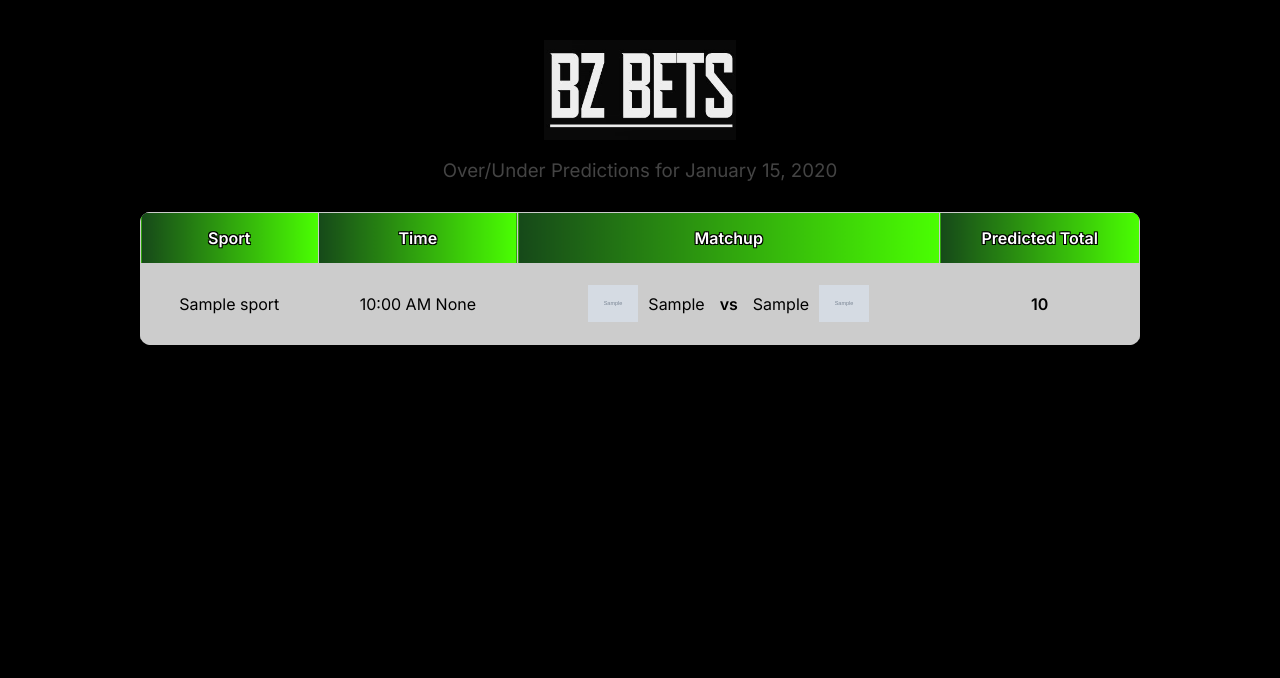
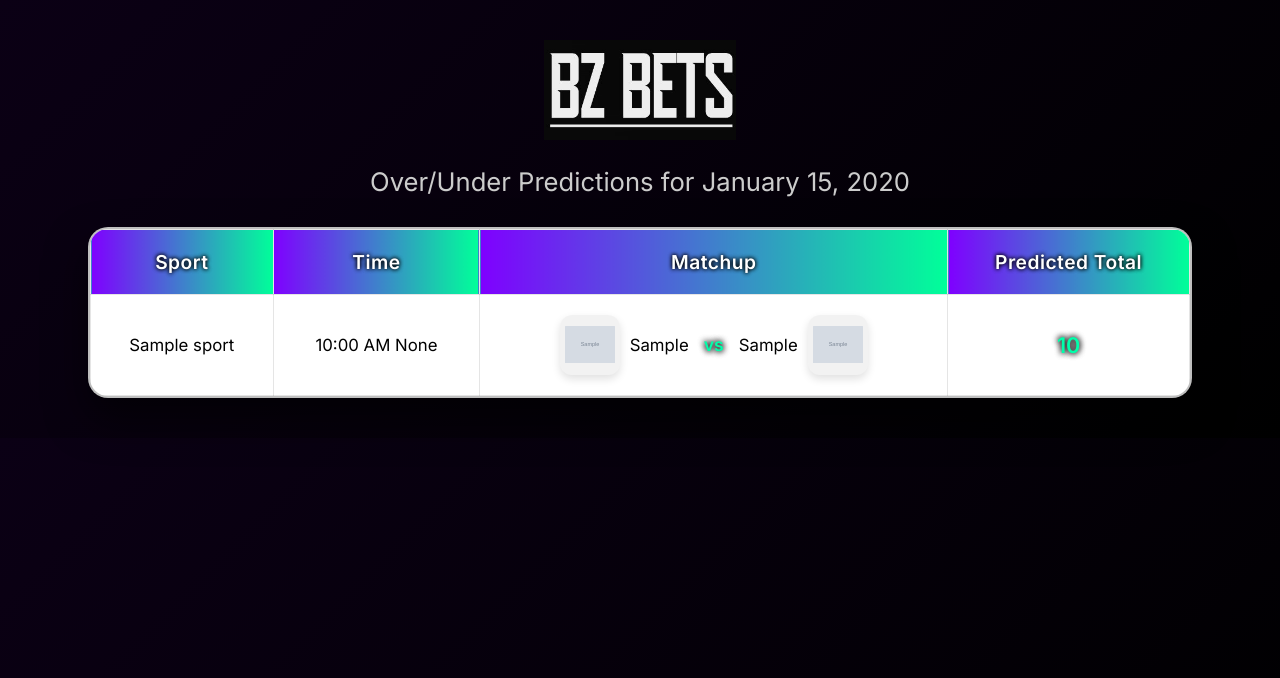
Before and after one commit to vzjavi/bzbetzpredictor, a Flask app: template templates/index.html in a window 1280 px wide. Shown: the top 678 px of the page. Run offline with Flask 3, Linux system fonts and the light colour scheme; the template is opened without the code that fills it: most values are stand-ins (such as "Sample title", 1, 10 or a date in 2020); grey boxes marked "Sample" are stand-in pictures.

Commit message:
final version 6/14

```diff
--- a/static/styles.css
+++ b/static/styles.css
@@ -1,110 +1,147 @@
-/* General Styling */
-html, body {
-    font-family: 'Lilita One', cursive;
-    background-color: #000000;
-    color: #333;
+body {
+    font-family: 'Inter', sans-serif;
+    background: linear-gradient(135deg, #0b0015, #000000);
     margin: 0;
-    padding: 0;
-    height: 100%;
-}
-
-header {
-    background-color: #00ff15;
-    color: #fff;
-    text-align: center;
-    padding: 1rem 0;
-    font-size: 2rem;
+    padding: 40px 10px;
+    color: #ffffff;
 }
 
 .logo {
     display: flex;
     justify-content: center;
-    align-items: center;
-    margin-top: 1rem;
-    margin-bottom: 0.5rem;
-    overflow: hidden;
-    height: 90px; /* adjust if needed */
+    margin-bottom: 20px;
 }
 
 .logo img {
-    height: 100%;
+    height: 100px;
     width: auto;
-    object-fit: contain;
-    display: block;
+    transition: transform 0.3s ease;
 }
 
-main {
-    display: flex;
-    justify-content: center;
-    padding: 2rem 1rem;
-    background-color: #000000;  /* <- This is the key addition */
+.logo img:hover {
+    transform: scale(1.08);
 }
 
-.prediction-container {
-    background-color: #fff;
-    border-radius: 12px;
-    padding: 2rem;
-    box-shadow: 0 6px 15px rgba(0, 0, 0, 0.15);
-    max-width: 800px;
-    width: 100%;
+h3 {
+    text-align: center;
+    font-weight: 400;
+    color: #cccccc;
+    margin-bottom: 30px;
+    font-size: 1.6rem;
 }
 
-.prediction-container h2 {
-    font-size: 2rem;
-    margin-bottom: 0.5rem;
-    text-align: center;
-}
-
-.prediction-container h4 {
-    font-size: 1.2rem;
-    color: #000000;
-    text-align: center;
-    margin-bottom: 1.5rem;
+.table-container {
+    width: 95%;
+    max-width: 1100px;
+    margin: 0 auto;
+    background: #ffffff;
+    border-radius: 20px;
+    box-shadow: 0 20px 40px rgba(0, 0, 0, 0.6);
+    overflow: hidden;
+    backdrop-filter: blur(15px);
+    border: 2px solid rgba(0, 0, 0, 0.25);
 }
 
 table {
     width: 100%;
     border-collapse: collapse;
-    margin-top: 1rem;
+}
+
+thead {
+    position: sticky;
+    top: 0;
+    z-index: 10;
 }
 
 th, td {
-    padding: 0.75rem;
+    padding: 20px 12px;
     text-align: center;
-    border: 1px solid #ddd;
-    font-size: 1rem;
+    border: 1px solid rgba(0, 0, 0, 0.1);
 }
 
 th {
-    background-color: #f0f0f0;
-    font-weight: bold;
+    background: linear-gradient(90deg, #7f00ff, #00ff99);
+    color: #ffffff;
+    font-weight: 700;
+    font-size: 1.2rem;
+    text-shadow: 0 0 4px #000000, 0 0 4px #000000;
+    letter-spacing: 0.5px;
 }
 
-td img {
-    height: 28px;
-    vertical-align: middle;
-    margin-right: 0.5rem;
+tr {
+    transition: all 0.25s ease;
 }
 
-.prediction-value {
-    font-weight: bold;
-    border-radius: 6px;
-    padding: 0.5rem 0.75rem;
-    display: inline-block;
-    min-width: 60px;
+tr:hover {
+    background-color: rgba(0, 255, 153, 0.1);
+    transform: scale(1.015);
+    box-shadow: 0 6px 12px rgba(0,0,0,0.15);
 }
 
-@media (max-width: 600px) {
-    .prediction-container {
-        padding: 1rem;
+.matchup-wrapper {
+    display: flex;
+    justify-content: center;
+    align-items: center;
+    gap: 15px;
+    flex-wrap: wrap;
+}
+
+.team-block {
+    display: inline-flex;
+    align-items: center;
+    gap: 10px;
+    color: #000000;
+    font-weight: 500;
+    font-size: 1.05rem;
+}
+
+.team-block img {
+    height: 50px;
+    width: 50px;
+    object-fit: contain;
+    border-radius: 12px;
+    background: rgba(0,0,0,0.05);
+    padding: 5px;
+    box-shadow: 0 4px 8px rgba(0,0,0,0.12);
+    transition: transform 0.3s;
+}
+
+.team-block img:hover {
+    transform: scale(1.12);
+}
+
+td {
+    color: #000000;
+    font-size: 1.05rem;
+    font-weight: 500;
+}
+
+td strong {
+    color: #00ffaa;
+    font-size: 1.35rem;
+    font-weight: 800;
+    text-shadow: 0 0 6px #000000, 0 0 6px #000000;
+}
+
+.matchup-wrapper strong {
+    color: #00ffaa;
+    font-weight: 700;
+    font-size: 1.1rem;
+    text-shadow: 0 0 6px #000000, 0 0 6px #000000;
+}
+
+@media (max-width: 768px) {
+    th, td {
+        font-size: 0.95rem;
+        padding: 12px 5px;
     }
 
-    th, td {
-        font-size: 0.9rem;
-        padding: 0.5rem;
+    .team-block img {
+        height: 42px;
+        width: 42px;
     }
 
-    td img {
-        height: 22px;
+    thead th {
+        position: static;
     }
 }
--- a/templates/index.html
+++ b/templates/index.html
@@ -4,122 +4,14 @@
     <meta charset="UTF-8">
     <title>Bz Betz Predictor</title>
     <link href="https://fonts.googleapis.com/css2?family=Inter:wght@400;600&display=swap" rel="stylesheet">
-    <style>
-        body {
-            font-family: 'Inter', sans-serif;
-            background: #000000;
-            margin: 0;
-            padding: 40px 10px;
-        }
-
-
-        .logo {
-            display: flex;
-            justify-content: center;
-            margin-bottom: 10px;
-        }
-
-        .logo img {
-            height: 100px;
-            width: auto;
-            transition: transform 0.3s ease;
-        }
-
-        .logo img:hover {
-            transform: scale(1.05);
-        }
-
-        h3 {
-            text-align: center;
-            font-weight: 400;
-            color: #444;
-            margin-bottom: 30px;
-        }
-
-        table {
-            width: 95%;
-            max-width: 1000px;
-            margin: 0 auto;
-            border-collapse: collapse;
-            background: rgba(255, 255, 255, 0.8);
-            border-radius: 10px;
-            overflow: hidden;
-            box-shadow: 0 4px 20px rgba(0, 0, 0, 0.1);
-        }
-
-        thead {
-            position: sticky;
-            top: 0;
-            z-index: 10;
-        }
-
-        th, td {
-            padding: 15px;
-            text-align: center;
-            border: 1px solid #ccc;
-        }
-
-        th {
-            background: linear-gradient(to right, #164919, #4aff02);
-            color: white;
-            font-weight: 600;
-            text-shadow:
-                -1px -1px 0 #000,
-                 1px -1px 0 #000,
-                -1px  1px 0 #000,
-                 1px  1px 0 #000;
-        }
-
-        tr:hover {
-            background-color: #f0f4ff;
-            transition: background-color 0.3s ease;
-        }
-
-        td.matchup {
-            text-align: center;
-        }
-
-        .team-block {
-            display: inline-flex;
-            align-items: center;
-            gap: 10px;
-        }
-
-        .matchup-wrapper {
-            display: flex;
-            justify-content: center;
-            align-items: center;
-            gap: 15px;
-            flex-wrap: wrap;
-        }
-
-        .team-block img {
-            height: 50px;
-            width: 50px;
-            object-fit: contain;
-        }
-
-        @media (max-width: 768px) {
-            table, th, td {
-                font-size: 14px;
-            }
-
-            .team-block img {
-                height: 40px;
-                width: 40px;
-            }
-
-            thead th {
-                position: static;
-            }
-        }
-    </style>
+    <link rel="stylesheet" href="{{ url_for('static', filename='styles.css') }}">
 </head>
 <body>
     <div class="logo">
         <img src="{{ url_for('static', filename='XHE1qwUp_400x400.png') }}" alt="BZ Bets Logo">
     </div>
     <h3>Over/Under Predictions for {{ now.strftime('%B %d, %Y') }}</h3>
+    <div class="table-container">
     <table>
         <thead>
             <tr>
@@ -133,10 +25,7 @@
             {% for game in predictions %}
             <tr>
                 <td>{{ game.sport }}</td>
-                <td>
-                    {{ game.game_time.strftime('%I:%M %p') if game.game_time else 'TBD' }}
-                    {{ game.game_time.tzname() if game.game_time else '' }}
-                </td>
+                <td>{{ game.game_time.strftime('%I:%M %p') if game.game_time else 'TBD' }} {{ game.game_time.tzname() if game.game_time else '' }}</td>
                 <td class="matchup">
                     <div class="matchup-wrapper">
                         <span class="team-block">
@@ -159,5 +48,6 @@
             {% endfor %}
         </tbody>
     </table>
+    </div>
 </body>
 </html>
```
